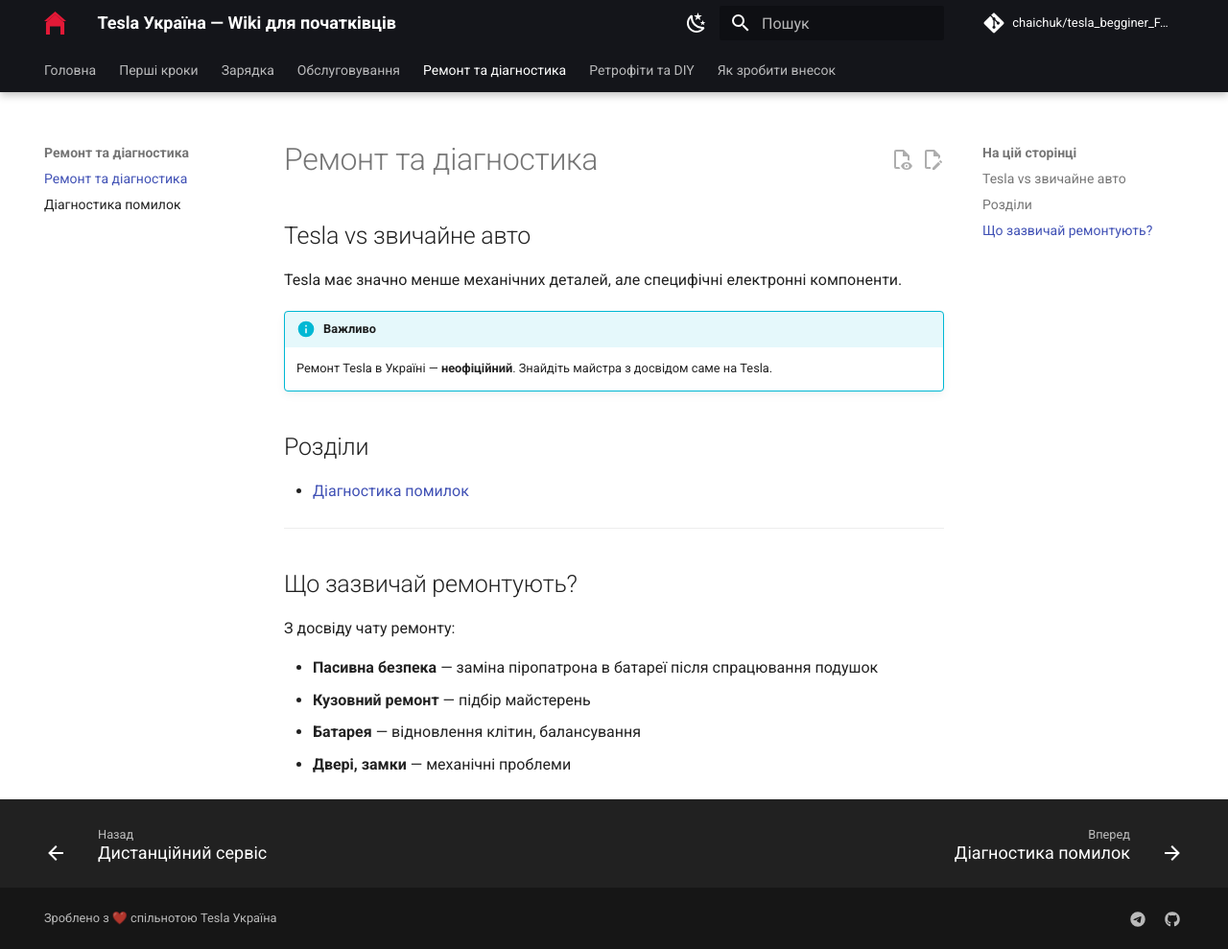
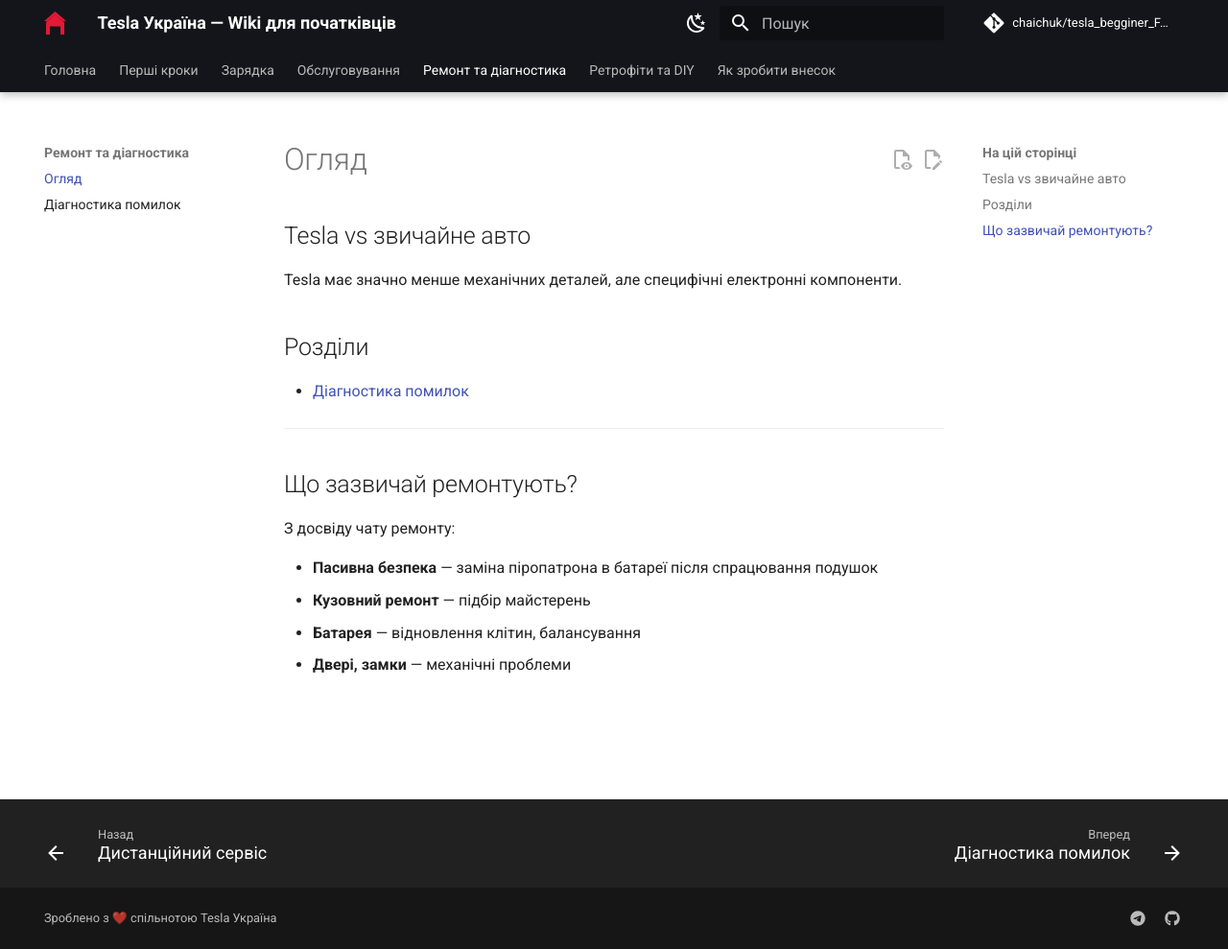
Before and after one commit to chaichuk/tesla_begginer_FAQ, an MkDocs documentation site: the page built from docs/repair/index.md, in a window 1280 px wide and 989 px high. Shown: the whole window at 96% size. Built offline with MkDocs 1.6.1 and Material for MkDocs 9.7.7, drawn with Linux system fonts in a browser that asks for light colours; comment, search, counter and statistics services are not loaded.

```diff
--- a/docs/repair/index.md
+++ b/docs/repair/index.md
@@ -1,23 +1,22 @@
-# Ремонт та діагностика
+# Огляд
 
 ## Tesla vs звичайне авто
 
 Tesla має значно менше механічних деталей, але специфічні електронні компоненти.
 
-!!! info "Важливо"
-    Ремонт Tesla в Україні — **неофіційний**. Знайдіть майстра з досвідом саме на Tesla.
+
 
 ## Розділи
 
-- [Діагностика помилок](diagnostics.md)
+* [Діагностика помилок](diagnostics.md)
 
----
+***
 
 ## Що зазвичай ремонтують?
 
 З досвіду чату ремонту:
 
-- **Пасивна безпека** — заміна піропатрона в батареї після спрацювання подушок
-- **Кузовний ремонт** — підбір майстерень
-- **Батарея** — відновлення клітин, балансування
-- **Двері, замки** — механічні проблеми
+* **Пасивна безпека** — заміна піропатрона в батареї після спрацювання подушок
+* **Кузовний ремонт** — підбір майстерень
+* **Батарея** — відновлення клітин, балансування
+* **Двері, замки** — механічні проблеми
```
Also changed, not shown: docs/SUMMARY.md (+4 -2 lines), docs/charging/adapters.md (+10 -7 lines), docs/zaryadka/domashnya-zaryadka.md (added, +1 -0 lines).
